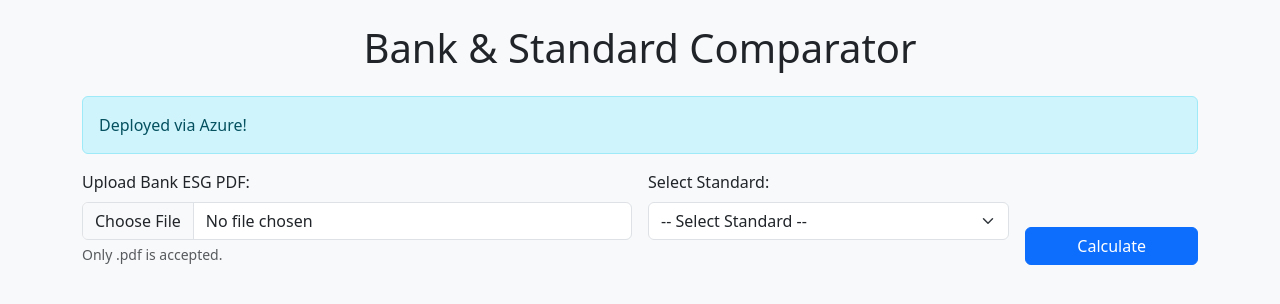
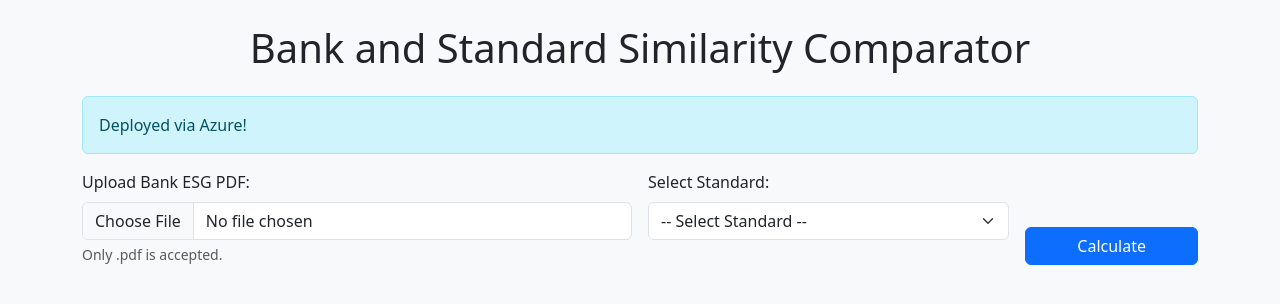
Before and after one commit to Lily-WangQian/AzureWeb_Upload1, a Flask app: page / in a window 1280 px wide. Shown: the top 304 px of the page. Run offline with Flask 3, Linux system fonts and the light colour scheme.

Commit message:
Change the Website Title Name

```diff
--- a/templates/index.html
+++ b/templates/index.html
@@ -2,12 +2,12 @@
 <html lang="en">
 <head>
   <meta charset="UTF-8" />
-  <title>Bank & Standard Comparator</title>
+  <title>Bank and Standard Similarity Comparator</title>
   <link rel="stylesheet" href="https://cdn.jsdelivr.net/npm/bootstrap@5.3.0/dist/css/bootstrap.min.css">
 </head>
 <body class="bg-light p-4">
   <div class="container">
-    <h1 class="mb-4 text-center">Bank & Standard Comparator</h1>
+    <h1 class="mb-4 text-center">Bank and Standard Similarity Comparator</h1>
 
     {% if error %}<div class="alert alert-danger">{{ error }}</div>{% endif %}
     {% if message %}<div class="alert alert-info">{{ message }}</div>{% endif %}
```
